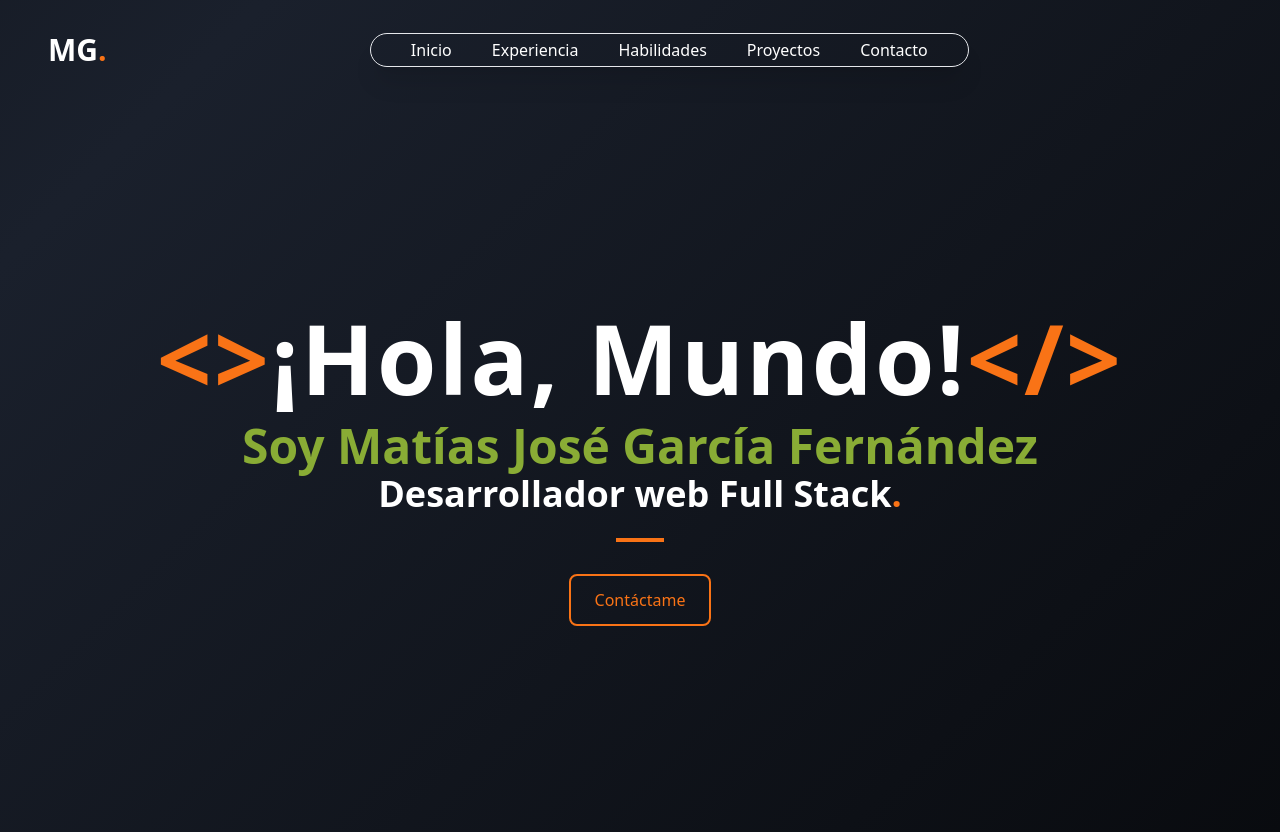
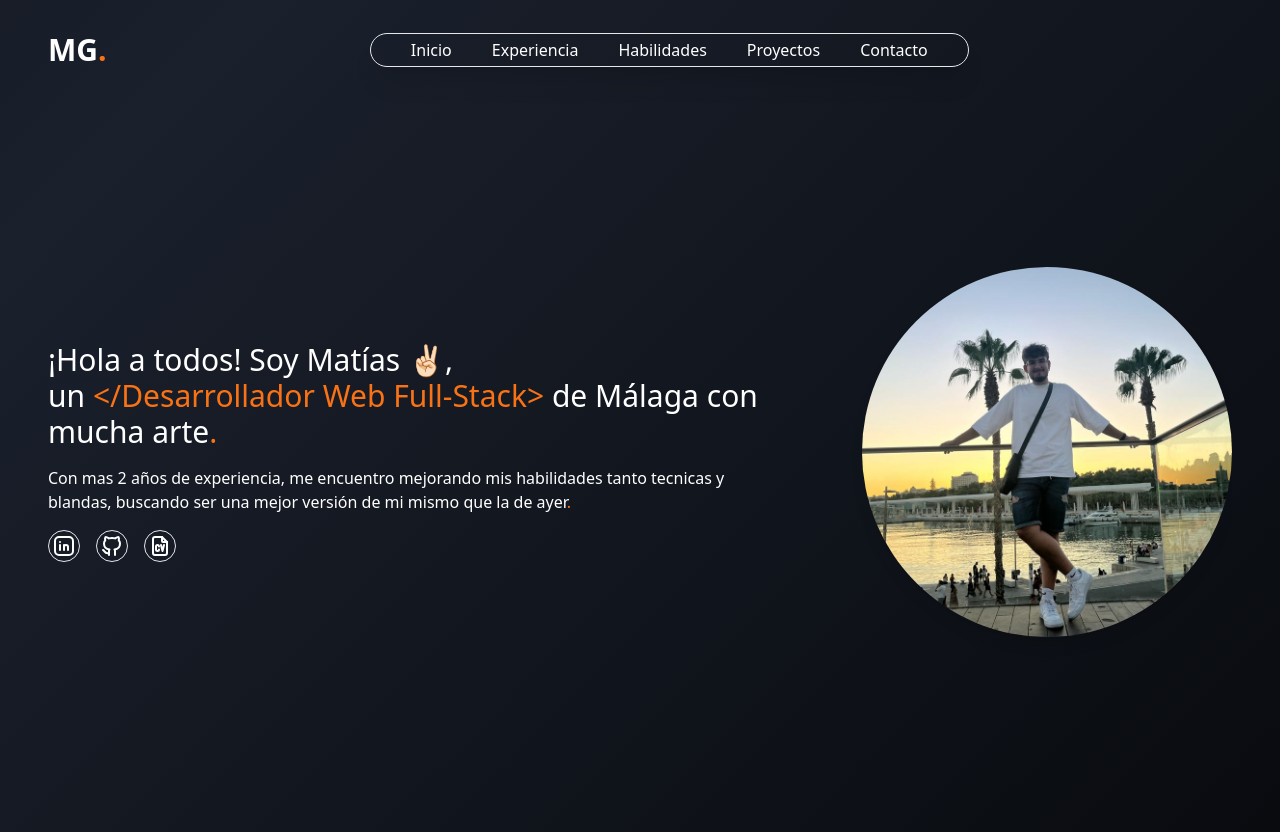
Before and after one commit to matgarfer499/portfolio, a Next.js app: page / in a window 1280 px wide. Built offline with nearby package versions, Linux system fonts and the light colour scheme.

Commit message:
style: change home info

```diff
--- a/app/components/IntroSection.jsx
+++ b/app/components/IntroSection.jsx
@@ -1,27 +1,27 @@
-import React from "react";
+import { IconBrandLinkedin, IconBrandGithub, IconFileCv } from '@tabler/icons-react';
+import ProfilePhoto from './ProfilePhoto'
 
 export function IntroSection() {
+    const socialMediaClassName = "w-8 h-8 border rounded-full flex justify-center items-center"
     return (
-        <div className="w-full h-[500px] sm:h-screen flex flex-col justify-center items-center">
-            <div className="sm:mt-8 text-center">
-                <h1 className="text-4xl sm:text-5xl md:text-6xl lg:text-7xl xl:text-8xl font-bold text-white tracking-wide no-underline">
-                    <span className="text-orange-500">&lt;&gt;</span>¡Hola,
-                    Mundo!
-                    <span className="text-orange-500">&lt;/&gt;</span>
+        <div className="w-full h-[500px] sm:h-screen flex gap-20 items-center text-white">
+            <div className='w-2/3 flex flex-col gap-4'>
+                <h1 className="text-3xl sm:text:4xl font-medium">
+                    ¡Hola a todos! Soy Matías ✌🏻,
+                    <br />
+                    un <span className="text-orange-500">&lt;/Desarrollador Web Full-Stack&gt;</span> de Málaga con mucha arte
+                    <span className="text-orange-500">.</span>
                 </h1>
-                <h2 className="text-name-animation text-3xl sm:text:4xl lg:text-5xl mt-4 font-bold">
-                    Soy Matías José García Fernández
-                </h2>
-                <h2 className="text-white text-2xl sm:text-3xl lg:text-4xl mt-1 font-semibold">
-                    Desarrollador web Full Stack
-                    <span className="text-orange-500">.</span>
-                </h2>
-                <div className="w-12 h-1 bg-orange-500 mx-auto mt-6"></div>
+                <p>Con mas 2 años de experiencia, me encuentro mejorando mis habilidades tanto tecnicas y blandas, buscando ser una
+                    mejor versión de mi mismo que la de ayer<span className="text-orange-500">.</span></p>
+                {/* TODO CHANGE DIVS FOR a TAGS */}
+                <div className="flex items-center gap-4">
+                    <div className={socialMediaClassName}><IconBrandLinkedin stroke={2} /></div>
+                    <div className={socialMediaClassName}><IconBrandGithub stroke={2} /></div>
+                    <div className={socialMediaClassName}><IconFileCv stroke={2} /></div>
+                </div>
             </div>
-
-            <a href="#contact" className="mt-8 border-2 border-orange-500 text-orange-500 px-6 py-3 rounded-lg hover:bg-orange-500 hover:text-white transition duration-300">
-                Contáctame
-            </a>
+            <ProfilePhoto />
         </div>
     );
 }
```
